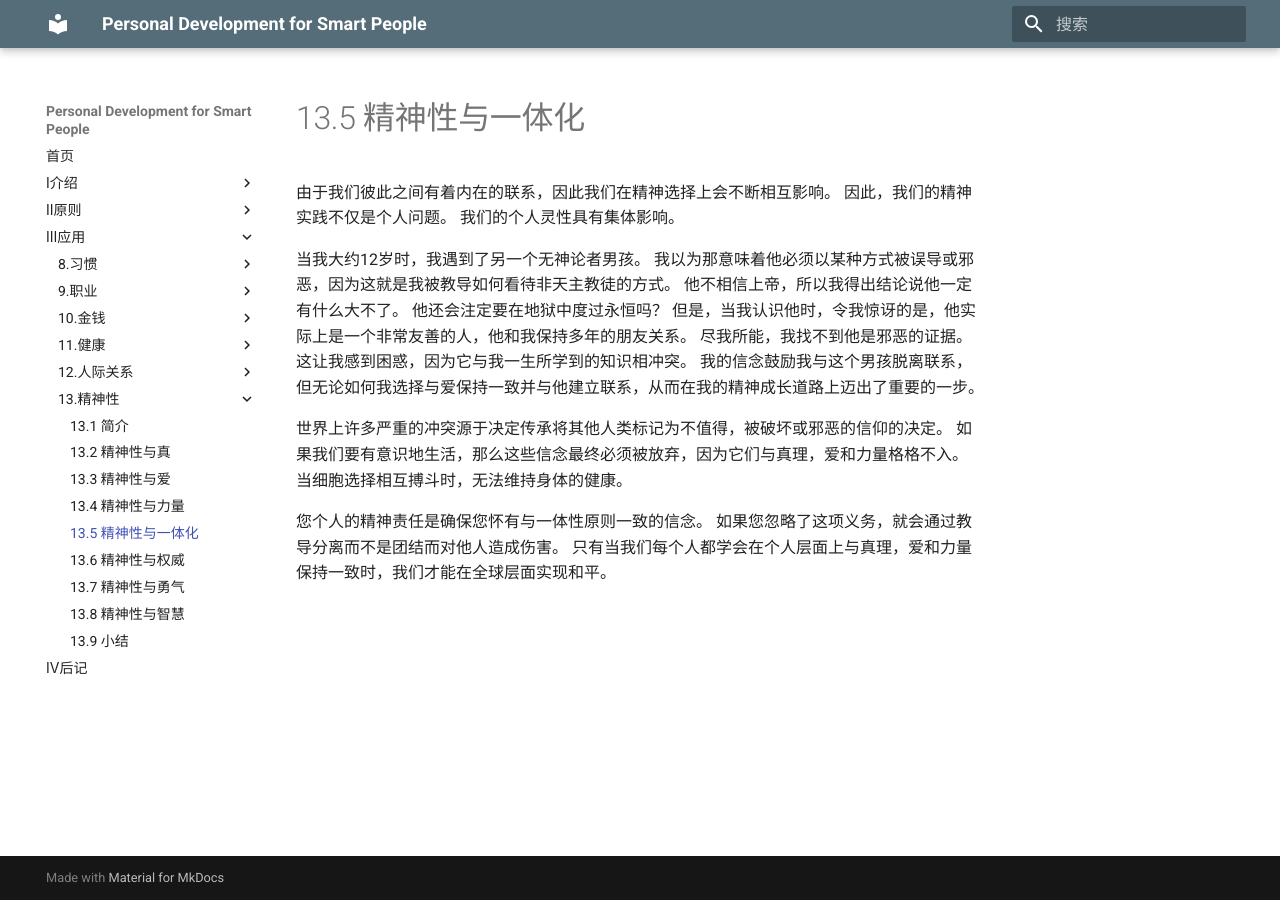
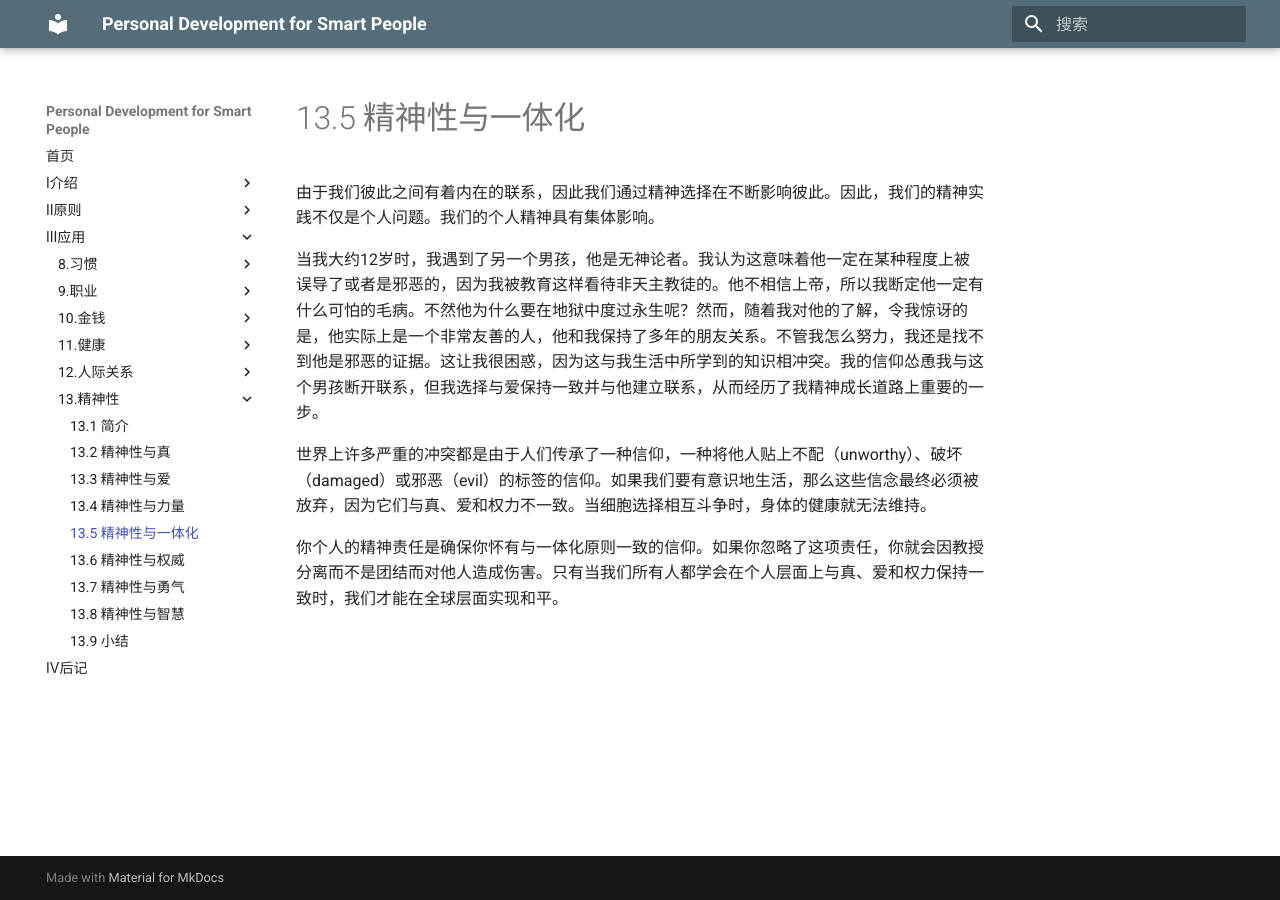
Before and after one commit to wtsnwei/pdsp, an MkDocs documentation site: the page built from docs/3.Application/13.spirituality/04.spirituality-and-oneness.md, in a window 1280 px wide. Built offline with MkDocs 1.6.1 and Material for MkDocs 9.7.7, drawn with Linux system fonts in a browser that asks for light colours.

Commit message:
校对完了《spirituality and oneness》

```diff
--- a/docs/3.Application/13.spirituality/04.spirituality-and-oneness.md
+++ b/docs/3.Application/13.spirituality/04.spirituality-and-oneness.md
@@ -3,10 +3,10 @@ title:      Spirituality and Oneness
 date:       2021-03-18
 ---
 
-由于我们彼此之间有着内在的联系，因此我们在精神选择上会不断相互影响。 因此，我们的精神实践不仅是个人问题。 我们的个人灵性具有集体影响。
+由于我们彼此之间有着内在的联系，因此我们通过精神选择在不断影响彼此。因此，我们的精神实践不仅是个人问题。我们的个人精神具有集体影响。
 
-当我大约12岁时，我遇到了另一个无神论者男孩。 我以为那意味着他必须以某种方式被误导或邪恶，因为这就是我被教导如何看待非天主教徒的方式。 他不相信上帝，所以我得出结论说他一定有什么大不了。 他还会注定要在地狱中度过永恒吗？ 但是，当我认识他时，令我惊讶的是，他实际上是一个非常友善的人，他和我保持多年的朋友关系。 尽我所能，我找不到他是邪恶的证据。 这让我感到困惑，因为它与我一生所学到的知识相冲突。 我的信念鼓励我与这个男孩脱离联系，但无论如何我选择与爱保持一致并与他建立联系，从而在我的精神成长道路上迈出了重要的一步。
+当我大约12岁时，我遇到了另一个男孩，他是无神论者。我认为这意味着他一定在某种程度上被误导了或者是邪恶的，因为我被教育这样看待非天主教徒的。他不相信上帝，所以我断定他一定有什么可怕的毛病。不然他为什么要在地狱中度过永生呢？然而，随着我对他的了解，令我惊讶的是，他实际上是一个非常友善的人，他和我保持了多年的朋友关系。不管我怎么努力，我还是找不到他是邪恶的证据。这让我很困惑，因为这与我生活中所学到的知识相冲突。我的信仰怂恿我与这个男孩断开联系，但我选择与爱保持一致并与他建立联系，从而经历了我精神成长道路上重要的一步。
 
-世界上许多严重的冲突源于决定传承将其他人类标记为不值得，被破坏或邪恶的信仰的决定。 如果我们要有意识地生活，那么这些信念最终必须被放弃，因为它们与真理，爱和力量格格不入。 当细胞选择相互搏斗时，无法维持身体的健康。
+世界上许多严重的冲突都是由于人们传承了一种信仰，一种将他人贴上不配（unworthy）、破坏（damaged）或邪恶（evil）的标签的信仰。如果我们要有意识地生活，那么这些信念最终必须被放弃，因为它们与真、爱和权力不一致。当细胞选择相互斗争时，身体的健康就无法维持。
 
-您个人的精神责任是确保您怀有与一体性原则一致的信念。 如果您忽略了这项义务，就会通过教导分离而不是团结而对他人造成伤害。 只有当我们每个人都学会在个人层面上与真理，爱和力量保持一致时，我们才能在全球层面实现和平。
+你个人的精神责任是确保你怀有与一体化原则一致的信仰。如果你忽略了这项责任，你就会因教授分离而不是团结而对他人造成伤害。只有当我们所有人都学会在个人层面上与真、爱和权力保持一致时，我们才能在全球层面实现和平。
```
